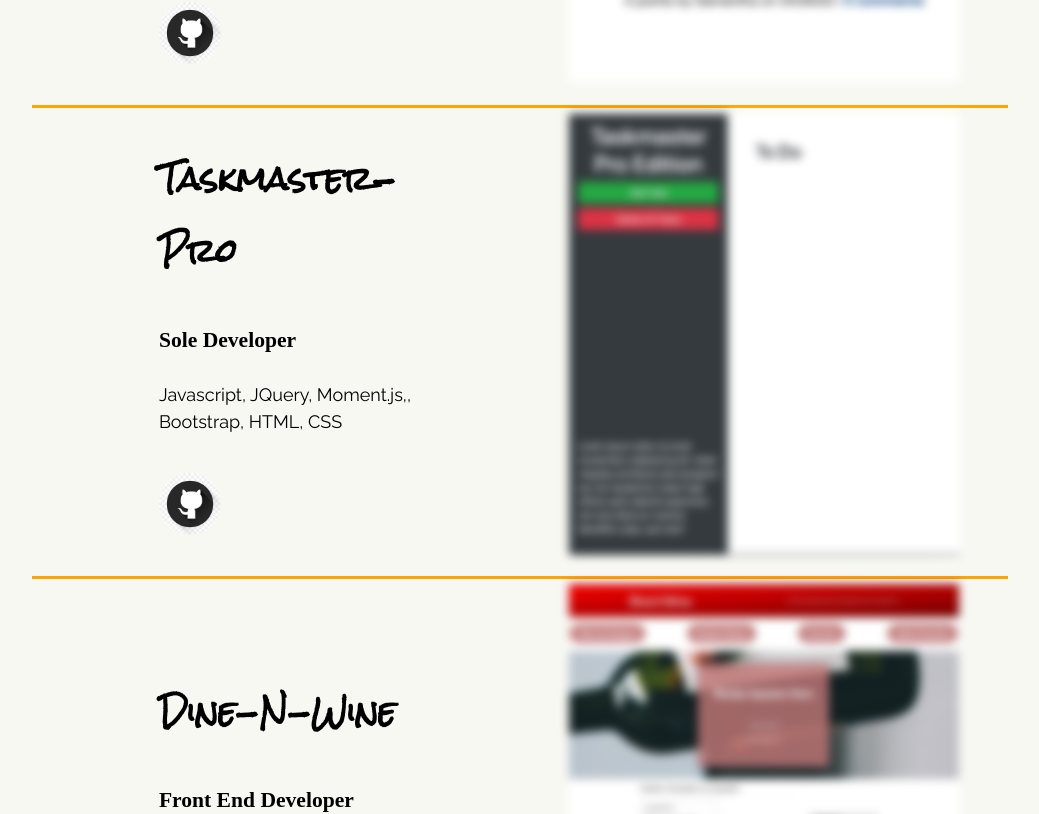
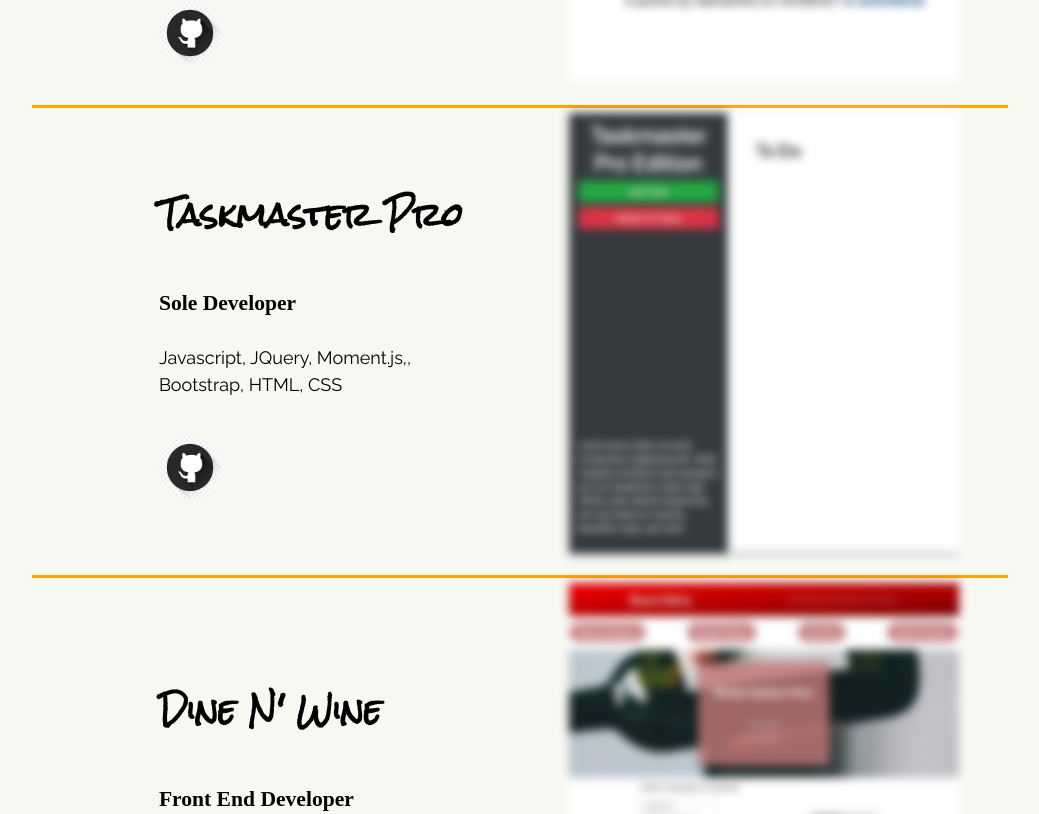
Before and after one commit to cesarsiguencia/my-react-portfolio, a React (Create React App) app: page /my-react-portfolio/portfolio in a window 1280 px wide. Shown: the part 1235-2049 px from the top of the page, without its empty margins (120-1159 px from the left). Built offline with nearby package versions, Linux system fonts and the light colour scheme.

Commit message:
added js to make app names appear without dashes, visually more appealing

```diff
--- a/src/Components/Apps/Apps.js
+++ b/src/Components/Apps/Apps.js
@@ -46,7 +46,7 @@ import github from '../../media/icons/github-white.png'
                 developer:'Sole Developer'
             },
             {
-                name: 'Dine-N-Wine',
+                name: "Dine-N'-Wine",
                 description: 'An application representing multiple hot plate recipes from all over the world! Users are able to save receipes that they like under "Favorites", filter receipes by category, or allow the application to pick one by random. In addition, users can look up for macronutrient information, ingredients, and amount per ingredient needed for the recipe that they choose.',
                 technologies: 'HTML, CSS, Javascript, APIs',
                 url: 'https://cesarsiguencia.github.io/dine-n-wine/',
@@ -55,7 +55,9 @@ import github from '../../media/icons/github-white.png'
         ]
 
         const generate = applications.map((app) => {
-            var lowercaseName = app.name.toLowerCase()
+            const lowercaseName = app.name.toLowerCase()
+            const formattedNames = app.name.split('-')
+            const displayedNames = formattedNames.join(' ')
 
             return(
 
@@ -65,7 +67,7 @@ import github from '../../media/icons/github-white.png'
 
 
                             <div className="project-title">
-                                <h3 className="project-title--frame">{app.name}</h3>
+                                <h3 className="project-title--frame">{displayedNames}</h3>
                             </div>
 
                             <h5>{app.developer}</h5>
```
Also changed, not shown: src/media/app-images/Dine-N'-Wine.png (renamed from src/media/app-images/Dine-N-Wine.png).
